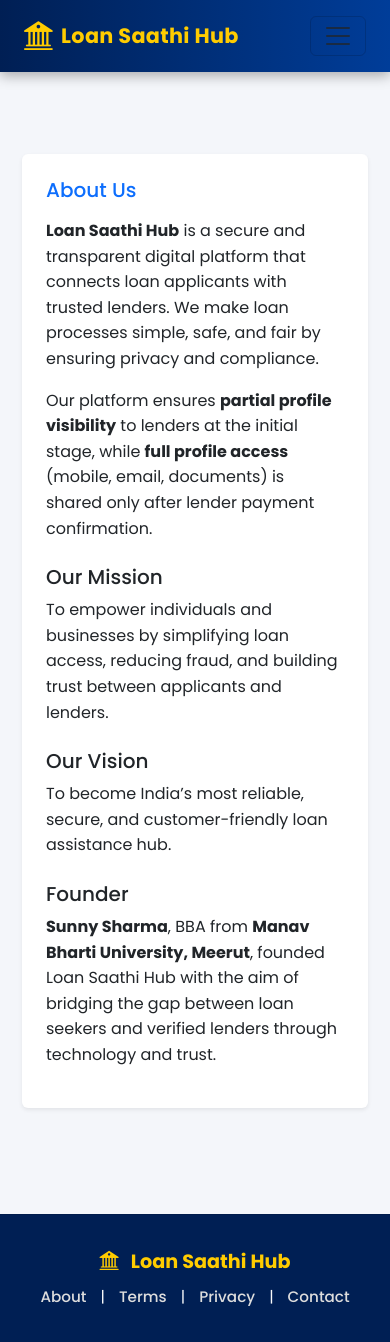
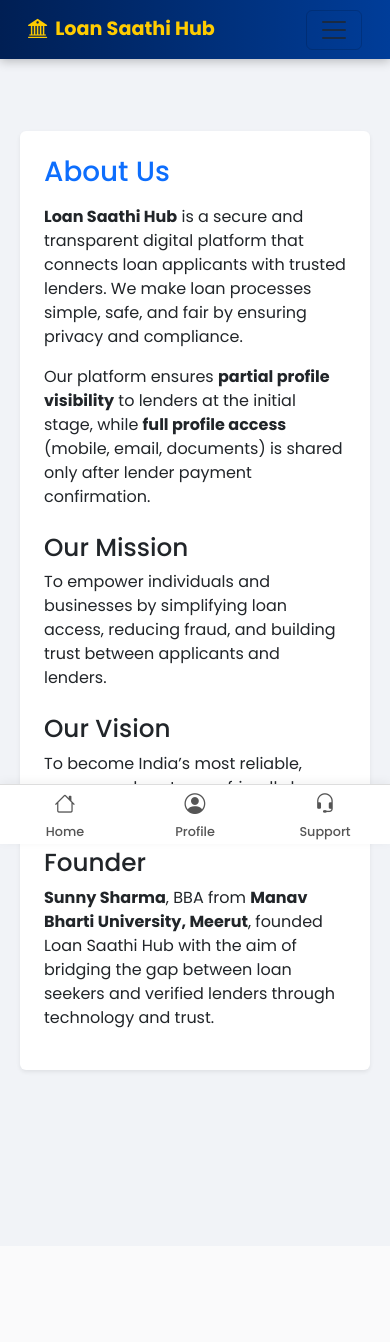
Before and after one commit to sunnysharma16685/loan-saathi-hub, a Django app: page /about/ in a window 390 px wide. After the commit the page ends 1074 px from the top, so only its background shows below. Run offline with Django 5.2, Linux system fonts and the light colour scheme; the visitor is signed in with stand-in values (Sample User, id 1); some libraries are stand-ins or nearby versions.

Commit message:
initial commit

```diff
--- a/templates/base.html
+++ b/templates/base.html
@@ -3,196 +3,167 @@
 <html lang="en">
 <head>
   <meta charset="UTF-8">
-  <meta name="viewport" content="width=device-width, initial-scale=1.0, maximum-scale=1.0, user-scalable=no, viewport-fit=cover">
+  <meta name="viewport"
+        content="width=device-width, initial-scale=1.0, maximum-scale=1.0, user-scalable=no, viewport-fit=cover">
 
-
-  <link rel="stylesheet" href="{% static 'css/site.css' %}">
   <title>{% block title %}Loan Saathi Hub{% endblock %}</title>
 
-  <!-- Fonts & Icons -->
+  <!-- ✅ PWA Support -->
+  <link rel="manifest" href="{% static 'manifest.json' %}">
+  <meta name="theme-color" content="#001f54">
+  <link rel="icon" sizes="192x192" href="{% static 'icons/icon-192.png' %}">
+  <link rel="apple-touch-icon" href="{% static 'icons/icon-512.png' %}">
+
+  <!-- Fonts & Styles -->
   <link href="https://fonts.googleapis.com/css2?family=Poppins:wght@400;500;600;700&display=swap" rel="stylesheet">
   <link href="https://cdn.jsdelivr.net/npm/bootstrap@5.3.2/dist/css/bootstrap.min.css" rel="stylesheet">
-  <link rel="stylesheet" href="https://cdn.jsdelivr.net/npm/bootstrap-icons@1.11.3/font/bootstrap-icons.css">
-
-  <!-- ✅ App Manifest & Icons for PWA -->
-  <link rel="manifest" href="{% static 'manifest.json' %}">
-  <link rel="icon" type="image/png" sizes="192x192" href="{% static 'icons/icon-192.png' %}">
-  <link rel="icon" type="image/png" sizes="512x512" href="{% static 'icons/icon-512.png' %}">
-  <link rel="apple-touch-icon" href="{% static 'icons/icon-512.png' %}">
-  <meta name="theme-color" content="#001f54">
+  <link href="https://cdn.jsdelivr.net/npm/bootstrap-icons@1.11.3/font/bootstrap-icons.css" rel="stylesheet">
 
   <style>
     :root {
       --navy: #001f54;
       --navy-light: #003d99;
+      --gold: #ffcc00;
       --accent: #00c6ff;
       --text-light: #f8f9fa;
-      --gold: #ffcc00;
+      --radius: 20px;
     }
 
-    /* ✅ Body improved for app feel */
+    /* ✅ Body reset for full app mode */
     body {
       font-family: 'Poppins', sans-serif;
-      background: #f4f6fa;
-      color: #212529;
-      line-height: 1.6;
+      background: #f1f3f7;
       margin: 0;
       padding: env(safe-area-inset-top) env(safe-area-inset-right)
-               env(safe-area-inset-bottom) env(safe-area-inset-left);
+               calc(env(safe-area-inset-bottom) + 60px) env(safe-area-inset-left);
+      overflow-x: hidden;
       overscroll-behavior-y: contain;
       -webkit-tap-highlight-color: transparent;
       transition: background 0.3s ease;
     }
 
-    /* Navbar */
+    /* ✅ Navbar */
     .navbar {
       background: linear-gradient(90deg, var(--navy), var(--navy-light));
-      box-shadow: 0 4px 12px rgba(0, 0, 0, 0.3);
-      padding: 0.75rem 1rem;
-      transition: all 0.3s ease;
+      box-shadow: 0 2px 10px rgba(0,0,0,0.25);
+      padding: 0.6rem 1rem;
+      transition: top 0.4s ease-in-out;
     }
 
     .navbar-brand {
+      font-weight: 700;
       color: var(--gold) !important;
-      font-size: 1.5rem;
-      font-weight: 700;
-      letter-spacing: 0.3px;
+      font-size: 1.4rem;
       display: flex;
       align-items: center;
-    }
-
-    .navbar-brand i {
-      font-size: 1.8rem;
-      margin-right: 8px;
-      color: var(--gold);
     }
 
     .nav-link {
       font-weight: 600;
       color: var(--text-light) !important;
-      margin: 0 0.4rem;
-      position: relative;
+      transition: 0.3s;
+    }
+
+    .nav-link:hover,
+    .nav-link.active {
+      color: var(--accent) !important;
+    }
+
+    /* ✅ Main content card layout */
+    main {
+      animation: fadeIn 0.4s ease-in-out;
+      margin-bottom: 60px;
+    }
+
+    .content-card {
+      background: #fff;
+      border-radius: var(--radius);
+      box-shadow: 0 4px 15px rgba(0, 0, 0, 0.08);
+      padding: 1rem 1.25rem;
+      margin-bottom: 1.2rem;
+    }
+
+    @keyframes fadeIn {
+      from { opacity: 0; transform: translateY(10px); }
+      to { opacity: 1; transform: translateY(0); }
+    }
+
+    /* ✅ Bottom Navigation Bar */
+    .bottom-nav {
+      position: fixed;
+      bottom: 0;
+      left: 0;
+      width: 100%;
+      background: #fff;
+      border-top: 1px solid #ddd;
+      display: flex;
+      justify-content: space-around;
+      align-items: center;
+      height: 60px;
+      z-index: 9999;
+      box-shadow: 0 -2px 10px rgba(0,0,0,0.05);
       transition: all 0.3s ease;
     }
 
-    .nav-link.active,
-    .nav-link:hover {
-      color: var(--accent) !important;
+    .bottom-nav a {
+      flex: 1;
+      text-align: center;
+      text-decoration: none;
+      color: #555;
+      font-size: 0.8rem;
+      font-weight: 500;
     }
 
-    .nav-link::after {
-      content: "";
-      position: absolute;
-      left: 0; bottom: -4px;
-      width: 0%;
-      height: 2px;
-      background: var(--accent);
-      transition: width 0.3s ease;
+    .bottom-nav a i {
+      display: block;
+      font-size: 1.3rem;
+      margin-bottom: 2px;
     }
 
-    .nav-link:hover::after,
-    .nav-link.active::after {
-      width: 100%;
+    .bottom-nav a.active {
+      color: var(--navy-light);
+      font-weight: 700;
     }
 
-    .nav-welcome {
-      color: var(--gold);
+    /* ✅ Floating install button */
+    #installAppBtn {
+      position: fixed;
+      bottom: 80px;
+      right: 25px;
+      z-index: 9999;
+      background: linear-gradient(90deg, var(--navy), var(--navy-light));
+      color: #fff;
+      border-radius: 50px;
       font-weight: 600;
-      margin-right: 10px;
+      padding: 10px 18px;
+      display: none;
+      box-shadow: 0 4px 12px rgba(0,0,0,0.3);
     }
 
-    /* Buttons */
-    .btn-login, .btn-register {
-      font-weight: 600;
-      border-radius: 8px;
-      padding: 8px 14px;
-      transition: 0.3s;
-    }
-
-    .btn-login {
-      border: 1px solid var(--accent);
-      color: var(--accent);
-    }
-    .btn-login:hover {
-      background: var(--accent);
-      color: #fff;
-    }
-
-    .btn-register {
-      background: var(--accent);
-      color: #fff !important;
-    }
-    .btn-register:hover {
-      background: #00a2d6;
-    }
-
-    /* Footer */
     footer {
       background: var(--navy);
       color: var(--text-light);
-      padding: 2rem 0;
-      margin-top: 3rem;
-      font-size: 0.95rem;
+      text-align: center;
+      padding: 1rem;
+      font-size: 0.9rem;
+      margin-top: 2rem;
     }
 
     footer a {
       color: #ddd;
       text-decoration: none;
-      margin: 0 10px;
-      transition: 0.3s;
-      font-weight: 500;
+      margin: 0 8px;
     }
+
     footer a:hover {
       color: var(--accent);
     }
 
-    footer .footer-logo {
-      color: var(--gold);
-      font-weight: 700;
-      font-size: 1.2rem;
-    }
-
-    /* ✅ Floating Install Button */
-    #installAppBtn {
-      position: fixed;
-      bottom: 25px;
-      right: 25px;
-      z-index: 9999;
-      border-radius: 50px;
-      background: linear-gradient(90deg, #001f54, #003d99);
-      color: #fff;
-      font-weight: 600;
-      display: none;
-      padding: 12px 20px;
-      box-shadow: 0 4px 12px rgba(0, 0, 0, 0.3);
-      animation: slideUp 0.5s ease;
-    }
-
-    @keyframes slideUp {
-      from { opacity: 0; transform: translateY(20px); }
-      to { opacity: 1; transform: translateY(0); }
-    }
-
-    /* ✅ Responsive Design */
+    /* ✅ Responsive adjustments */
     @media (max-width: 768px) {
-      h1, h2, h3 { font-size: 1.25rem !important; }
-      .navbar-brand { font-size: 1.3rem; }
-      .btn { font-size: 0.9rem; padding: 8px 12px; }
-      main.container { padding: 10px !important; }
-    }
-
-    @media (max-width: 480px) {
-      .navbar { padding: 0.5rem 0.75rem; }
-      .btn { font-size: 0.85rem; padding: 6px 10px; }
-    }
-
-    /* ✅ Page animation */
-    main {
-      animation: fadeIn 0.4s ease-in-out;
-    }
-    @keyframes fadeIn {
-      from { opacity: 0; transform: translateY(10px); }
-      to { opacity: 1; transform: translateY(0); }
+      .navbar-brand { font-size: 1.2rem; }
+      main.container { padding: 0.5rem !important; }
+      .content-card { border-radius: 14px; }
     }
   </style>
 
@@ -200,17 +171,11 @@
 </head>
 
 <body>
-  {% if DEBUG or IS_TESTING %}
-  <div class="testing-banner">
-    🚧 This is a <span class="text-danger">TESTING VERSION</span> of Loan Saathi Hub
-  </div>
-  {% endif %}
-
   <!-- Navbar -->
   <nav class="navbar navbar-expand-lg sticky-top">
-    <div class="container container-max">
+    <div class="container">
       <a class="navbar-brand" href="{% url 'index' %}">
-        <i class="bi bi-bank2"></i> Loan Saathi Hub
+        <i class="bi bi-bank2 me-2"></i> Loan Saathi Hub
       </a>
       <button class="navbar-toggler" type="button" data-bs-toggle="collapse" data-bs-target="#navbarNav">
         <span class="navbar-toggler-icon"></span>
@@ -223,13 +188,13 @@
             <li class="nav-item"><a class="btn btn-login" href="{% url 'login' %}">Login</a></li>
             <li class="nav-item"><a class="btn btn-register" href="{% url 'register' %}">Register</a></li>
           {% else %}
-            <li class="nav-item"><span class="nav-link nav-welcome">👋 Hi, {{ request.user.profile.full_name|default:request.user.email }}</span></li>
+            <li class="nav-item"><span class="nav-link text-warning">👋 Hi, {{ request.user.profile.full_name|default:request.user.email }}</span></li>
             {% if request.user.role == "applicant" %}
               <li class="nav-item"><a class="nav-link" href="{% url 'dashboard_applicant' %}">Dashboard</a></li>
             {% elif request.user.role == "lender" %}
               <li class="nav-item"><a class="nav-link" href="{% url 'dashboard_lender' %}">Dashboard</a></li>
             {% endif %}
-            <li class="nav-item"><a class="nav-link text-danger fw-bold" href="{% url 'logout' %}"><i class="bi bi-box-arrow-right me-1"></i> Logout</a></li>
+            <li class="nav-item"><a class="nav-link text-danger" href="{% url 'logout' %}"><i class="bi bi-box-arrow-right"></i></a></li>
           {% endif %}
         </ul>
       </div>
@@ -237,42 +202,43 @@
   </nav>
 
   <!-- Main -->
-  <main class="container container-max mt-4">
-    {% if messages %}
-      {% for message in messages %}
-        <div class="alert alert-{{ message.tags }} alert-dismissible fade show shadow-sm">
-          {{ message }}
-          <button type="button" class="btn-close" data-bs-dismiss="alert"></button>
-        </div>
-      {% endfor %}
-    {% endif %}
-    {% block content %}{% endblock %}
+  <main class="container mt-3">
+    {% block content %}
+    {% endblock %}
   </main>
 
-  <!-- Footer -->
-  <footer>
-    <div class="container container-max text-center">
-      <div class="footer-logo mb-2">
-        <i class="bi bi-bank2 me-2"></i> Loan Saathi Hub
-      </div>
-      <div>
-        <a href="{% url 'about' %}">About</a> |
-        <a href="{% url 'terms' %}">Terms</a> |
-        <a href="{% url 'privacy' %}">Privacy</a> |
-        <a href="{% url 'contact' %}">Contact</a>
-      </div>
-    </div>
-  </footer>
+  <!-- ✅ Bottom Navigation (App style) -->
+  <div id="bottomNav" class="bottom-nav">
+    <a href="{% url 'index' %}" class="{% if request.resolver_match.url_name == 'index' %}active{% endif %}">
+      <i class="bi bi-house"></i> Home
+    </a>
+    {% if request.user.is_authenticated %}
+      {% if request.user.role == 'applicant' %}
+        <a href="{% url 'dashboard_applicant' %}" class="{% if request.resolver_match.url_name == 'dashboard_applicant' %}active{% endif %}">
+          <i class="bi bi-grid"></i> Dashboard
+        </a>
+      {% elif request.user.role == 'lender' %}
+        <a href="{% url 'dashboard_lender' %}" class="{% if request.resolver_match.url_name == 'dashboard_lender' %}active{% endif %}">
+          <i class="bi bi-grid"></i> Dashboard
+        </a>
+      {% endif %}
+      <a href="{% url 'edit_profile' request.user.id %}">
+        <i class="bi bi-person-circle"></i> Profile
+      </a>
+      <a href="{% url 'support' %}">
+        <i class="bi bi-headset"></i> Support
+      </a>
+    {% endif %}
+  </div>
 
   <!-- Floating Install App Button -->
-  <button id="installAppBtn" class="btn btn-primary shadow-lg">
-    <i class="bi bi-download me-1"></i> Install App
-  </button>
+  <button id="installAppBtn"><i class="bi bi-download me-1"></i> Install App</button>
 
   <script src="https://cdn.jsdelivr.net/npm/bootstrap@5.3.2/dist/js/bootstrap.bundle.min.js"></script>
 
-  <!-- ✅ Register Service Worker -->
+  <!-- ✅ PWA + App Feel Script -->
   <script>
+    // Register Service Worker
     if ("serviceWorker" in navigator) {
       window.addEventListener("load", function () {
         navigator.serviceWorker.register("{% static 'service-worker.js' %}")
@@ -280,13 +246,11 @@
           .catch(err => console.log("⚠️ Service Worker failed:", err));
       });
     }
-  </script>
 
-  <!-- ✅ Install App Button Logic -->
-  <script>
+    // PWA install prompt
     let deferredPrompt;
     const installBtn = document.getElementById("installAppBtn");
-    installBtn.style.display = "none";
+    const bottomNav = document.getElementById("bottomNav");
 
     window.addEventListener("beforeinstallprompt", (e) => {
       e.preventDefault();
@@ -295,18 +259,21 @@
     });
 
     installBtn.addEventListener("click", async () => {
-      if (!deferredPrompt) return;
       installBtn.style.display = "none";
       deferredPrompt.prompt();
-      const { outcome } = await deferredPrompt.userChoice;
-      if (outcome === "accepted") console.log("✅ Installed");
+      await deferredPrompt.userChoice;
       deferredPrompt = null;
     });
 
     window.addEventListener("appinstalled", () => {
       installBtn.style.display = "none";
-      console.log("📱 Loan Saathi Hub already installed");
+      console.log("📱 Loan Saathi Hub installed");
     });
+
+    // Hide bottom nav on desktop
+    if (window.innerWidth > 992) {
+      bottomNav.style.display = "none";
+    }
   </script>
 
   {% block extra_js %}{% endblock %}
```
